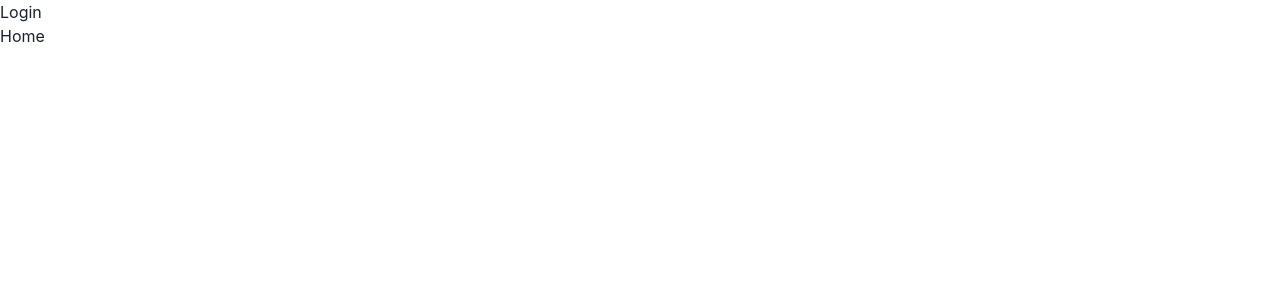
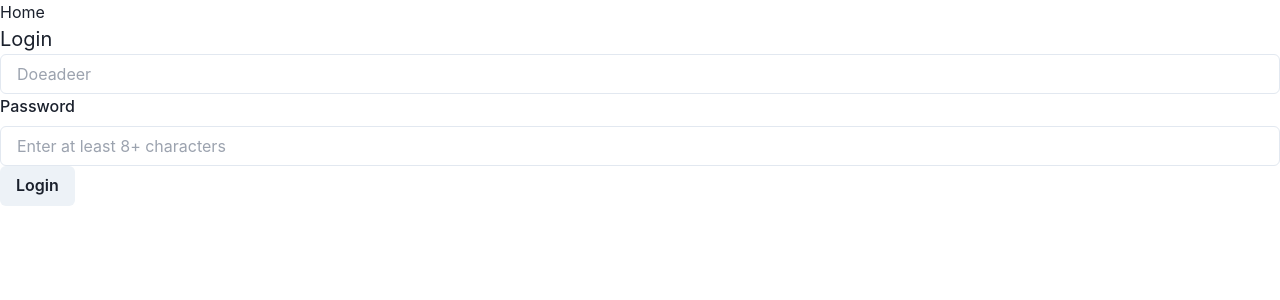
Before and after one commit to csimes/workwise, a Next.js app: page /auth/login in a window 1280 px wide. Shown: the top 300 px of the page. Built offline with nearby package versions, Linux system fonts and the light colour scheme.

Commit message:
add login fields

```diff
--- a/app/auth/login/page.tsx
+++ b/app/auth/login/page.tsx
@@ -1,9 +1,25 @@
-import { Link } from "@chakra-ui/react";
+import {
+  Link,
+  Button,
+  FormControl,
+  FormLabel,
+  Input,
+  Text,
+} from "@chakra-ui/react";
 const Login = () => {
   return (
     <div>
-      <h1>Login</h1>
       <Link href="/">Home</Link>
+      <Text fontSize="xl">Login</Text>
+      <FormControl>
+        <Input placeholder="Doeadeer" />
+        <FormLabel>Password</FormLabel>
+        <Input
+          placeholder="Enter at least 8+ characters"
+          type="password"
+        />
+        <Button>Login</Button>
+      </FormControl>
     </div>
   );
 };
--- a/app/auth/register/page.tsx
+++ b/app/auth/register/page.tsx
@@ -10,8 +10,8 @@ import {
 const Register = () => {
   return (
     <div>
+      <Link href="/">Home</Link>
       <Text fontSize="xl">Create an account</Text>
-      <Link href="/">Home</Link>
       <FormControl>
         <FormLabel>First name</FormLabel>
         <Input placeholder="First name" />
```
